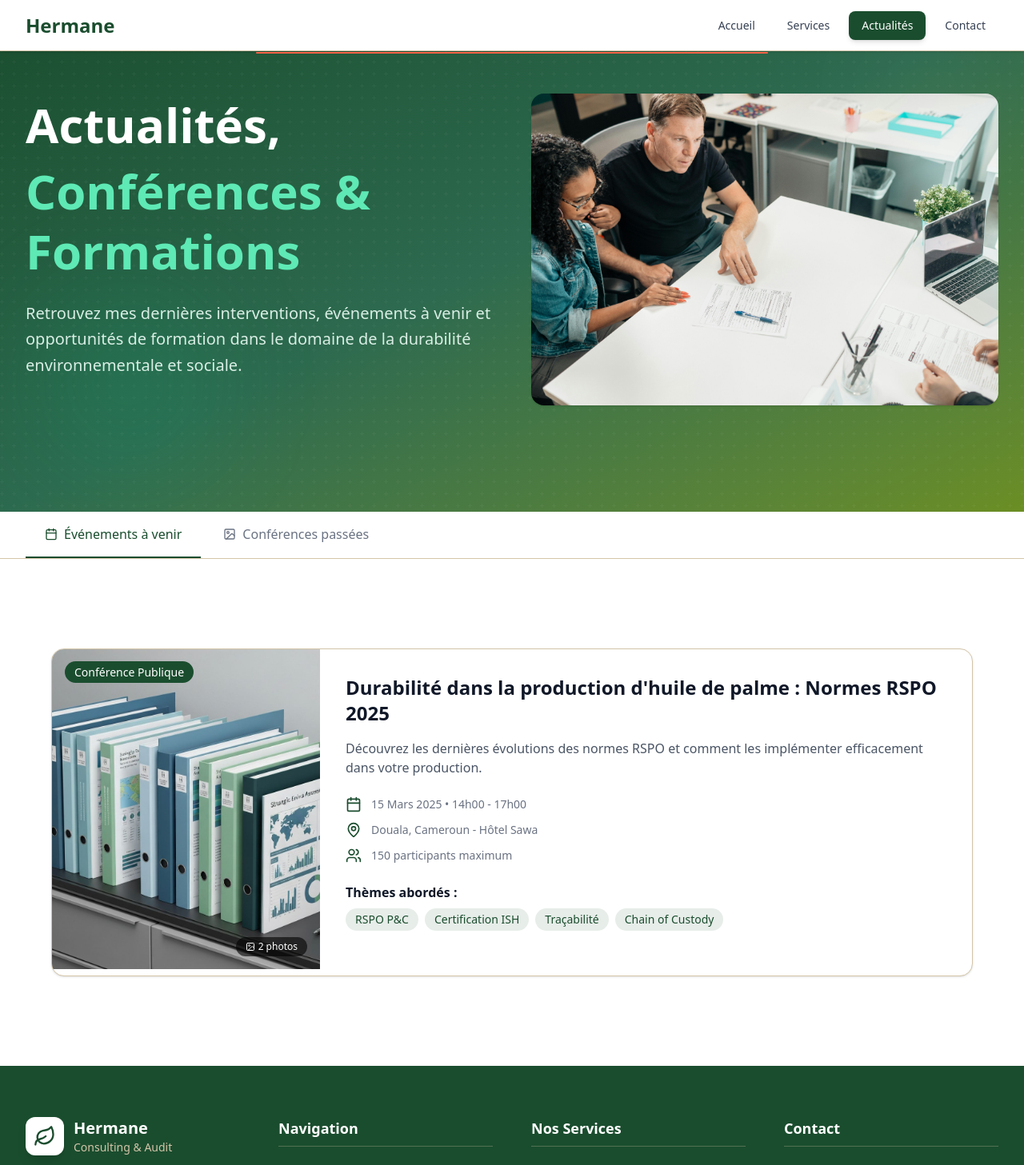
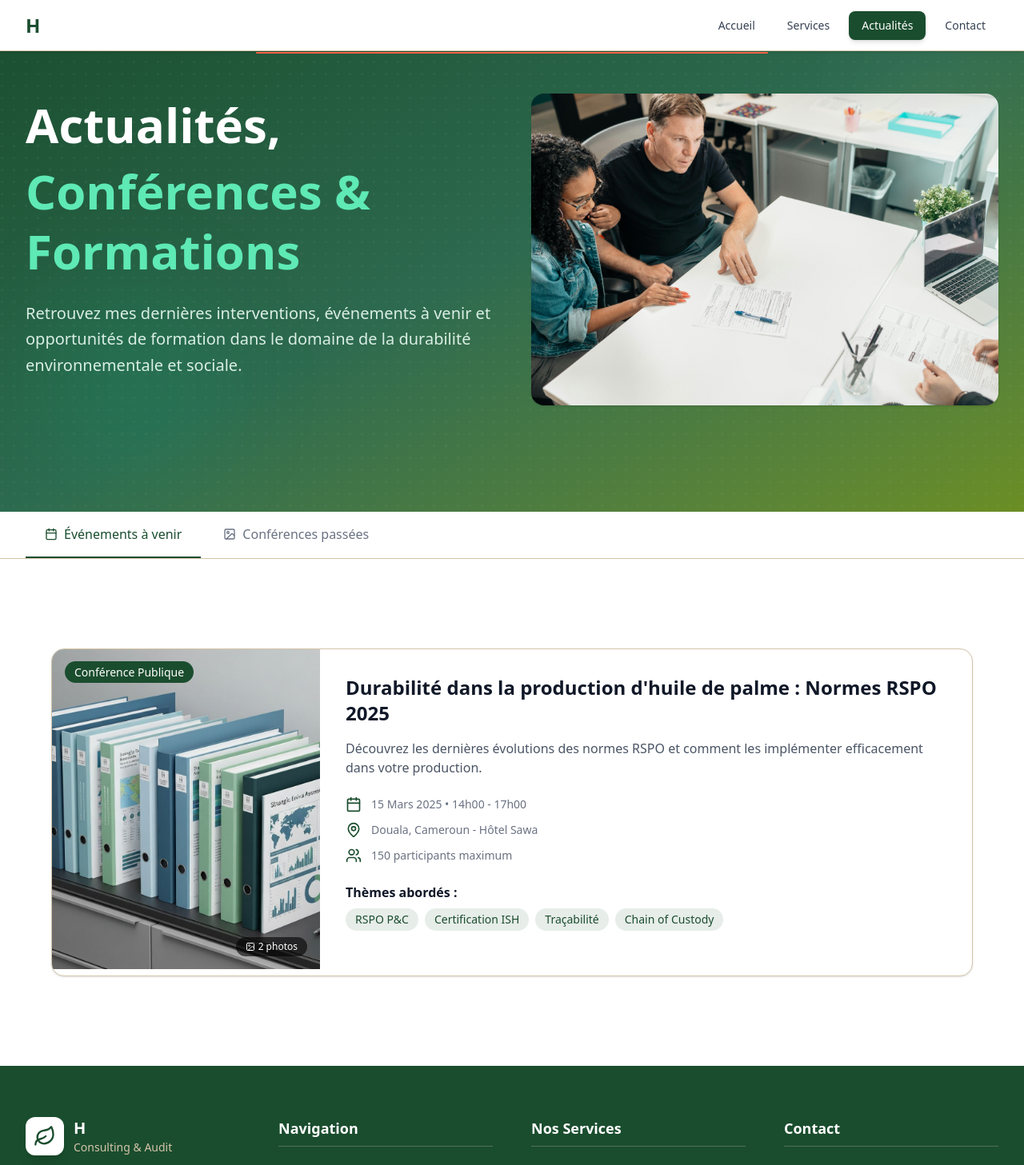
Before and after one commit to Beliskony/expertise, a React (Vite) app: page /actualites in a window 1280 px wide. Shown: the top 1457 px of the page at 80% size. Built offline with nearby package versions, Linux system fonts and the light colour scheme.

Commit message:
changement H

```diff
--- a/src/component/Footer.tsx
+++ b/src/component/Footer.tsx
@@ -16,7 +16,7 @@ export function Footer() {
                 <Leaf className="w-7 h-7 text-[#1a4d2e]" />
               </div>
               <div>
-                <h2 className="font-bold text-xl text-white">Hermane</h2>
+                <h2 className="font-bold text-xl text-white">H</h2>
                 <p className="text-[#d4c5a9] text-sm">Consulting & Audit</p>
               </div>
             </div>
--- a/src/component/Header.tsx
+++ b/src/component/Header.tsx
@@ -62,7 +62,7 @@ const Header: React.FC = () => {
           {/* Logo */}
           <div className="shrink-0">
             <Link to="/" className="text-2xl font-bold text-[#1a4d2e] hover:text-[#6b8e23] transition-colors">
-              Hermane
+              H
             </Link>
           </div>
 
```
